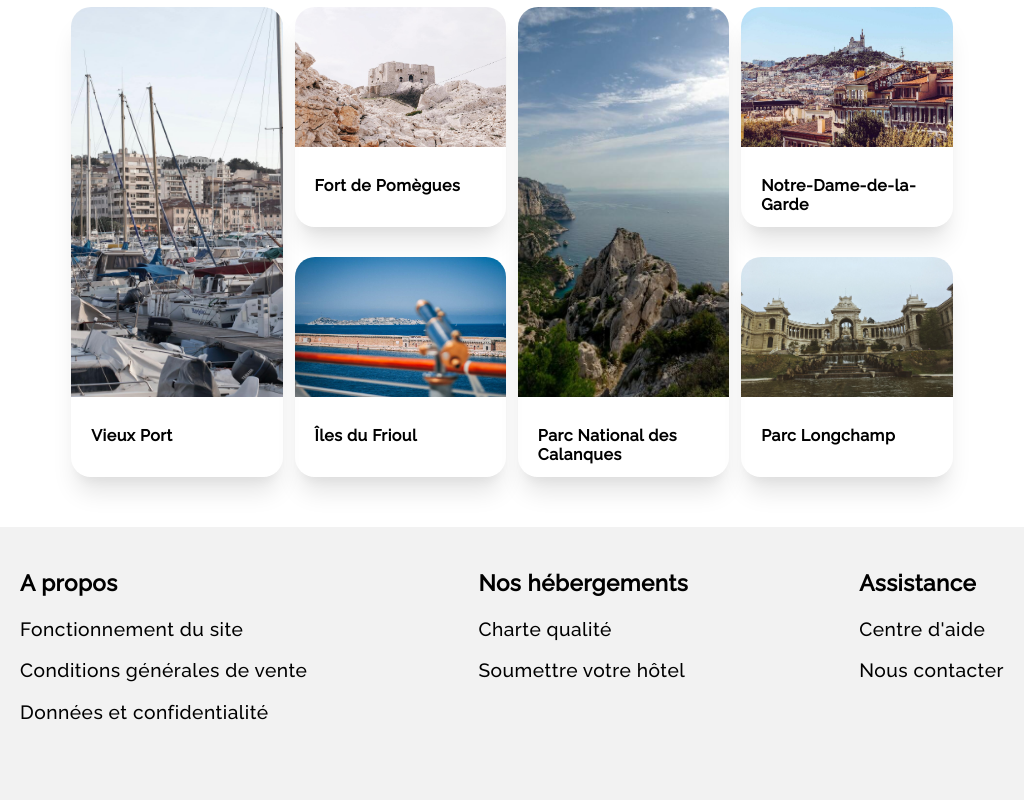
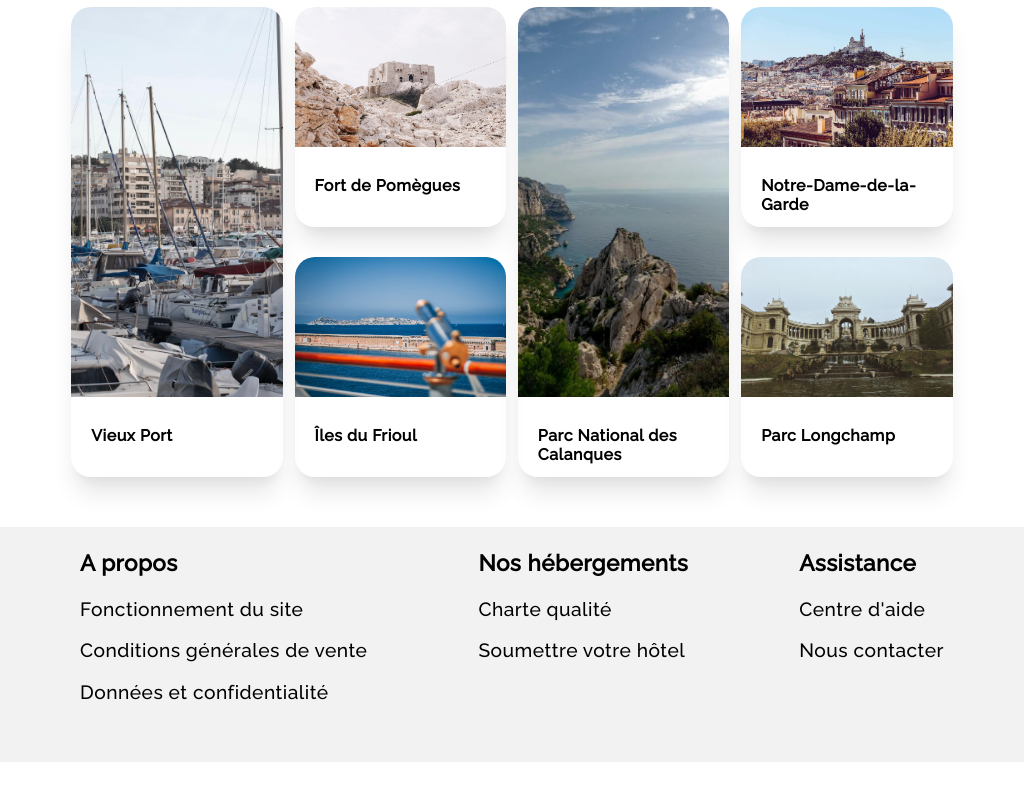
Before and after one commit to amadoudioubate/Agence-de-voyage, a plain HTML site: page index.html in a window 1024 px wide. Shown: the part 1261-2061 px from the top of the page. After the commit the page ends 2023 px from the top, so only its background shows below. Drawn offline with Linux system fonts and the light colour scheme.

Commit message:
Realisation de l'application reservia côté desktop

```diff
--- a/style.css
+++ b/style.css
@@ -593,4 +593,12 @@ figcaption {
     .bloc_activites figcaption {
         font-size: 1rem;
     }
+    /*---------------------------------------*/
+    /*==      PIED DE PAGE (FOOTER)          */
+    /*---------------------------------------*/
+    #pied_de_page {
+        /*display: flex;
+        justify-content: space-between;*/
+        padding: 0 80px;
+    }
 }
```
